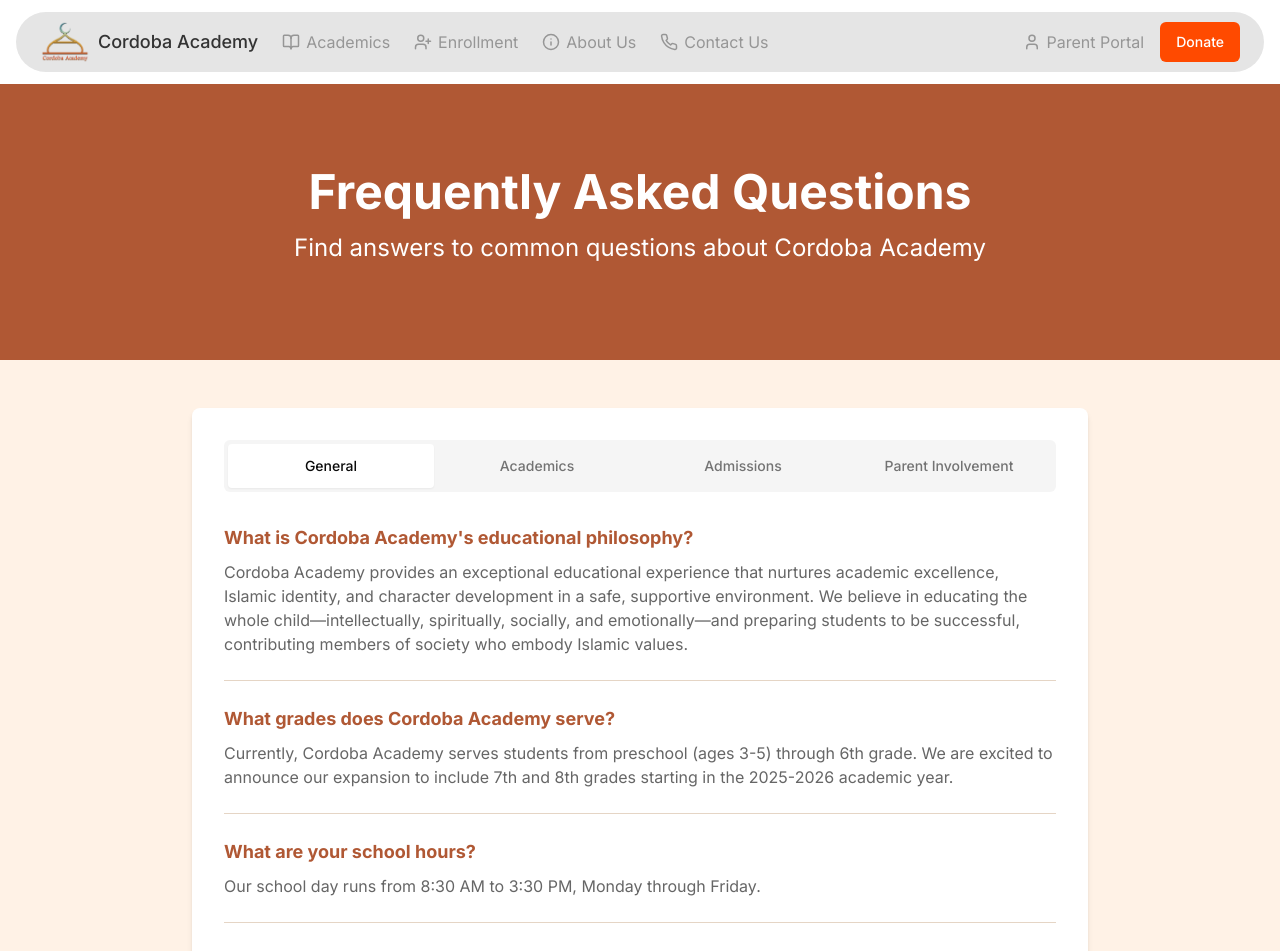
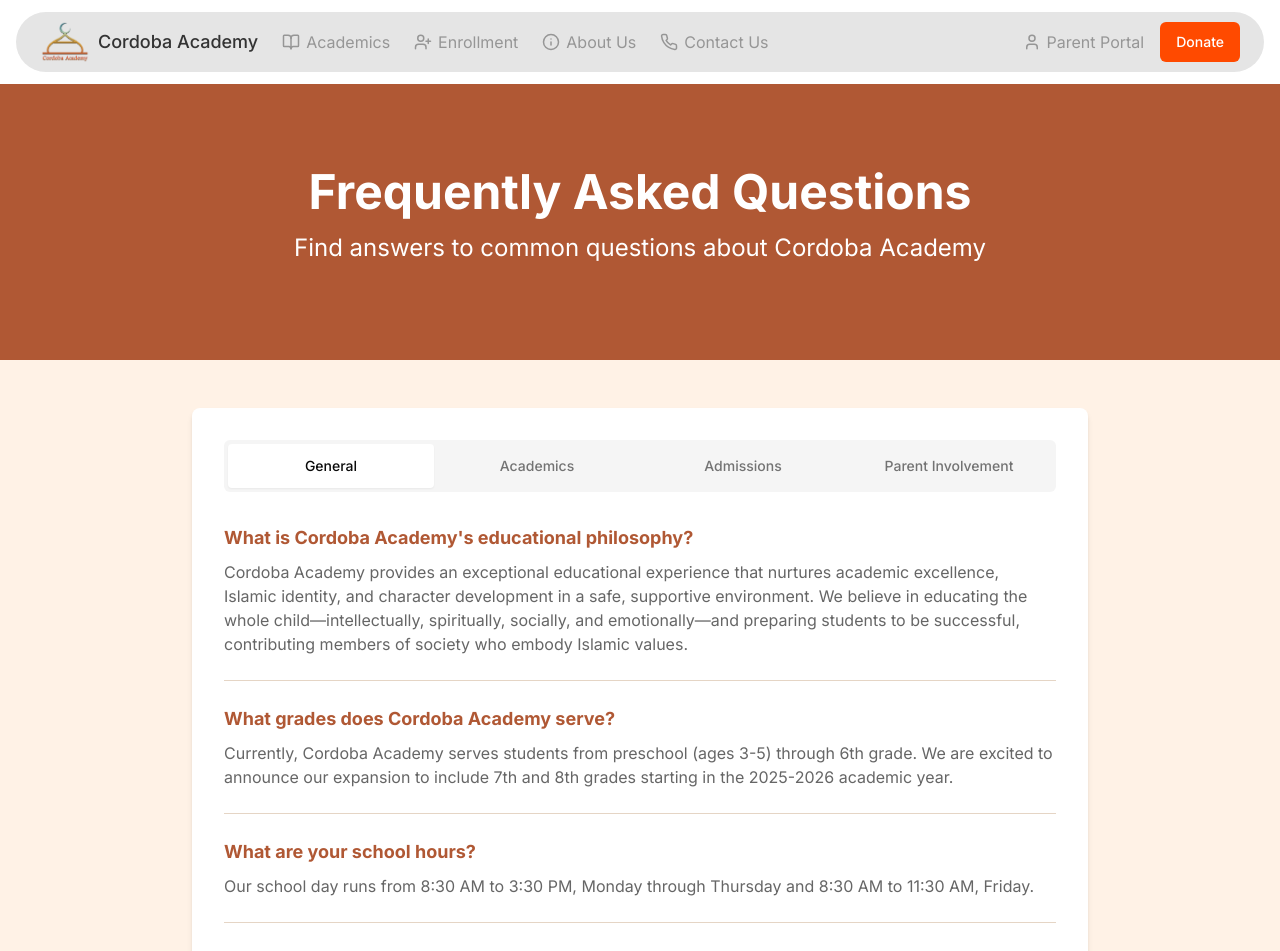
Before and after one commit to ca-seattle/cordoba-website, a Next.js app: page /faq in a window 1280 px wide. Shown: the top 951 px of the page. Built offline with nearby package versions, Linux system fonts and the light colour scheme.

Commit message:
removing unnecessary donation info and faqs

```diff
--- a/app/contact/page.tsx
+++ b/app/contact/page.tsx
@@ -295,8 +295,8 @@ export default function ContactPage() {
                 What are your school hours?
               </h3>
               <p className="text-[#666666]">
-                Our school day runs from 8:30 AM to 3:30 PM, Monday through
-                Friday.
+                Our school day runs from 8:30 AM to 3:30 PM, Monday through Thursday
+                and 8:30 AM to 11:30 AM, Friday.
               </p>
             </div>
             <div className="bg-white p-6 rounded-lg shadow-sm">
--- a/app/donate/page.tsx
+++ b/app/donate/page.tsx
@@ -484,7 +484,7 @@ export default function DonatePage() {
         </div>
       </div>
 
-      {/* Annual Fund */}
+      {/* Annual Fund
       <div className="container mx-auto px-4 py-12">
         <div className="bg-[#F5E8D8] rounded-lg p-8 max-w-4xl mx-auto">
           <div className="flex flex-col md:flex-row gap-8">
@@ -533,10 +533,10 @@ export default function DonatePage() {
             </div>
           </div>
         </div>
-      </div>
+      </div> */}
 
       {/* Testimonials */}
-      <div className="bg-white py-12">
+      {/* <div className="bg-white py-12">
         <div className="container mx-auto px-4">
           <h2 className="text-3xl font-bold text-center text-[#B05834] mb-8">
             Why Donors Give
@@ -577,7 +577,7 @@ export default function DonatePage() {
             </div>
           </div>
         </div>
-      </div>
+      </div> */}
 
       {/* Corporate Matching */}
       <div className="container mx-auto px-4 py-12">
--- a/app/faq/page.tsx
+++ b/app/faq/page.tsx
@@ -19,7 +19,7 @@ export default function FAQPage() {
     {
       question: "What are your school hours?",
       answer:
-        "Our school day runs from 8:30 AM to 3:30 PM, Monday through Friday.",
+        "Our school day runs from 8:30 AM to 3:30 PM, Monday through Thursday and 8:30 AM to 11:30 AM, Friday.",
     },
     {
       question: "Is Cordoba Academy accredited?",
@@ -70,11 +70,11 @@ export default function FAQPage() {
       answer:
         "Yes, Arabic language instruction is an integral part of our curriculum. Students receive regular Arabic classes appropriate for their age and proficiency level, focusing on reading, writing, speaking, and listening skills. Our goal is for students to develop functional Arabic language skills that support their understanding of the Quran and Islamic texts.",
     },
-    {
-      question: "What extracurricular activities do you offer?",
-      answer:
-        "We offer a variety of extracurricular activities that enhance our academic program and provide opportunities for students to explore their interests and develop new skills. These include Quran Club, STEAM Club, Art Club, Sports, Student Council, and Community Service projects. Our after-school program also includes enrichment activities and homework help.",
-    },
+    // {
+    //   question: "What extracurricular activities do you offer?",
+    //   answer:
+    //     "We offer a variety of extracurricular activities that enhance our academic program and provide opportunities for students to explore their interests and develop new skills. These include Quran Club, STEAM Club, Art Club, Sports, Student Council, and Community Service projects. Our after-school program also includes enrichment activities and homework help.",
+    // },
     {
       question: "How much homework do students receive?",
       answer:
@@ -87,7 +87,7 @@ export default function FAQPage() {
     {
       question: "What is the admissions process?",
       answer:
-        "Our admissions process includes the following steps: 1) Submit an application with required documents, 2) Schedule a student assessment, 3) Family interview, 4) Admissions decision, and 5) Enrollment and registration. We encourage families to begin the process early, as spaces fill quickly, especially for certain grade levels.",
+        "Our admissions process includes the following steps: 1) Submit an Admission Inquiry form, 2) Family interview, 3) Fit evaluation, 4) Enrollment and registration. We encourage families to begin the process early, as spaces fill quickly, especially for certain grade levels.",
     },
     {
       question: "What are the age requirements for enrollment?",
@@ -107,7 +107,7 @@ export default function FAQPage() {
     {
       question: "What is the tuition for the 2024-2025 school year?",
       answer:
-        "Tuition for the 2024-2025 school year is as follows: Preschool (5 half days): $7,500/year, Preschool (5 full days): $9,500/year, K-6 Program: $9,800/year. Additional fees include a one-time application fee for new students ($100), annual registration fee ($300), and materials fee ($250). Sibling discounts and flexible payment plans are available.",
+        "Tuition for the 2024-2025 school year is as follows: Preschool (5 half days): $525/month (10 months), K-6 Program: $600/month (10 months), 7-8th Grade Program: $725/month (10 months). Additional fees include an annual registration fee ($100). Sibling discounts and flexible payment plans are available.",
     },
     {
       question: "Do you offer financial aid?",
@@ -126,12 +126,12 @@ export default function FAQPage() {
     {
       question: "How can parents get involved at Cordoba Academy?",
       answer:
-        "There are many ways for parents to get involved, including: 1) Joining the Parent Association, 2) Volunteering in classrooms or for school events, 3) Chaperoning field trips, 4) Serving on school committees, 5) Supporting fundraising efforts, and 6) Sharing expertise through guest presentations or career day. We value parent involvement and believe it strengthens our school community.",
+        "There are many ways for parents to get involved, including: 1) Joining the Parent Teacher Association, 2) Volunteering in classrooms or for school events, 3) Chaperoning field trips, 4) Serving on school committees, 5) Supporting fundraising efforts, and 6) Sharing expertise through guest presentations or career day. We value parent involvement and believe it strengthens our school community.",
     },
     {
-      question: "What is the Parent Association?",
+      question: "What is the Parent Teacher Association?",
       answer:
-        "The Parent Association (PA) is a volunteer organization that supports the school through community building, volunteer coordination, fundraising, and parent education. All parents are automatically members of the PA and are encouraged to participate in meetings and activities. The PA plays a vital role in enhancing the educational experience for all students.",
+        "The Parent Teacher Association (PTA) is a volunteer organization that supports the school through community building, volunteer coordination, fundraising, and parent education. All parents are automatically members of the PTA and are encouraged to participate in meetings and activities. The PTA plays a vital role in enhancing the educational experience for all students.",
     },
     {
       question: "Are there volunteer requirements for parents?",
```
